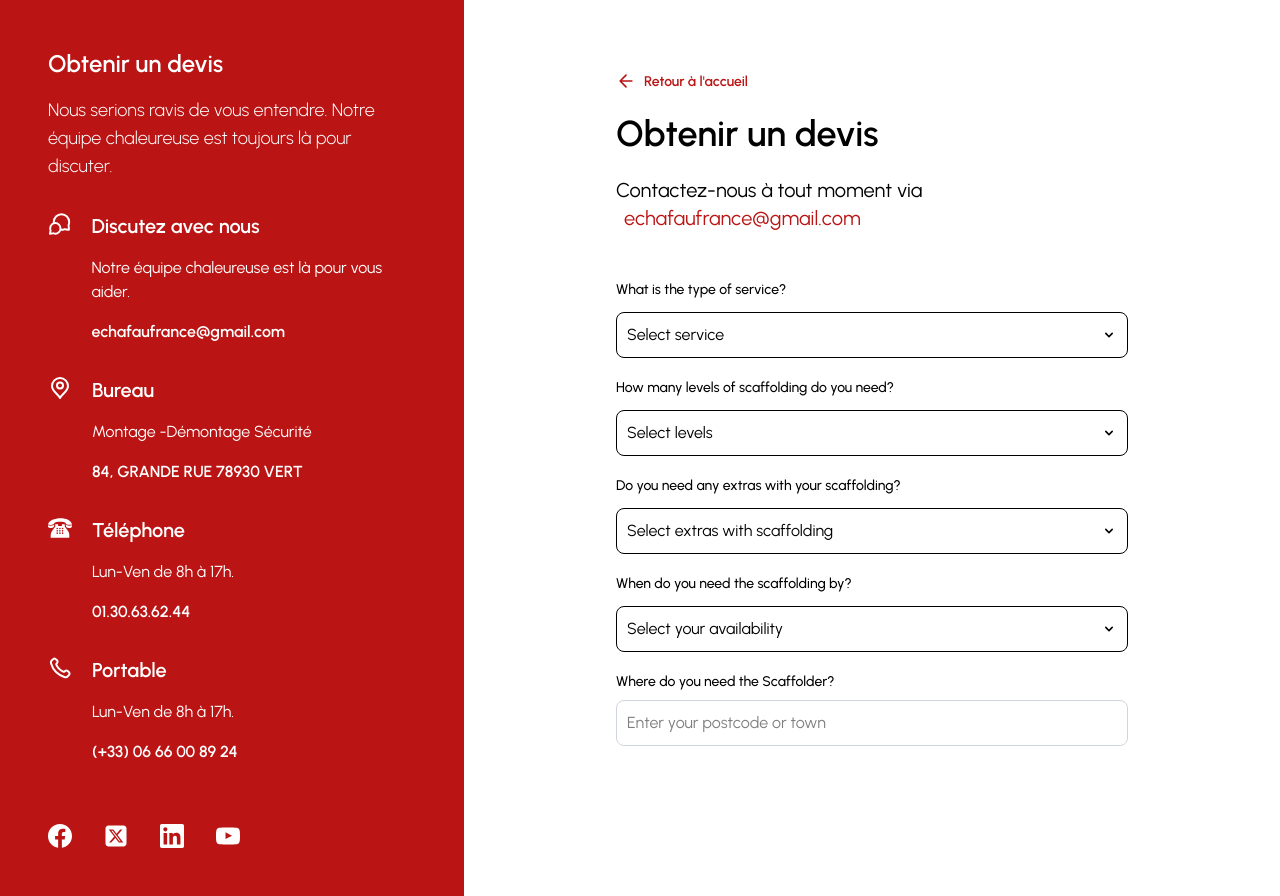
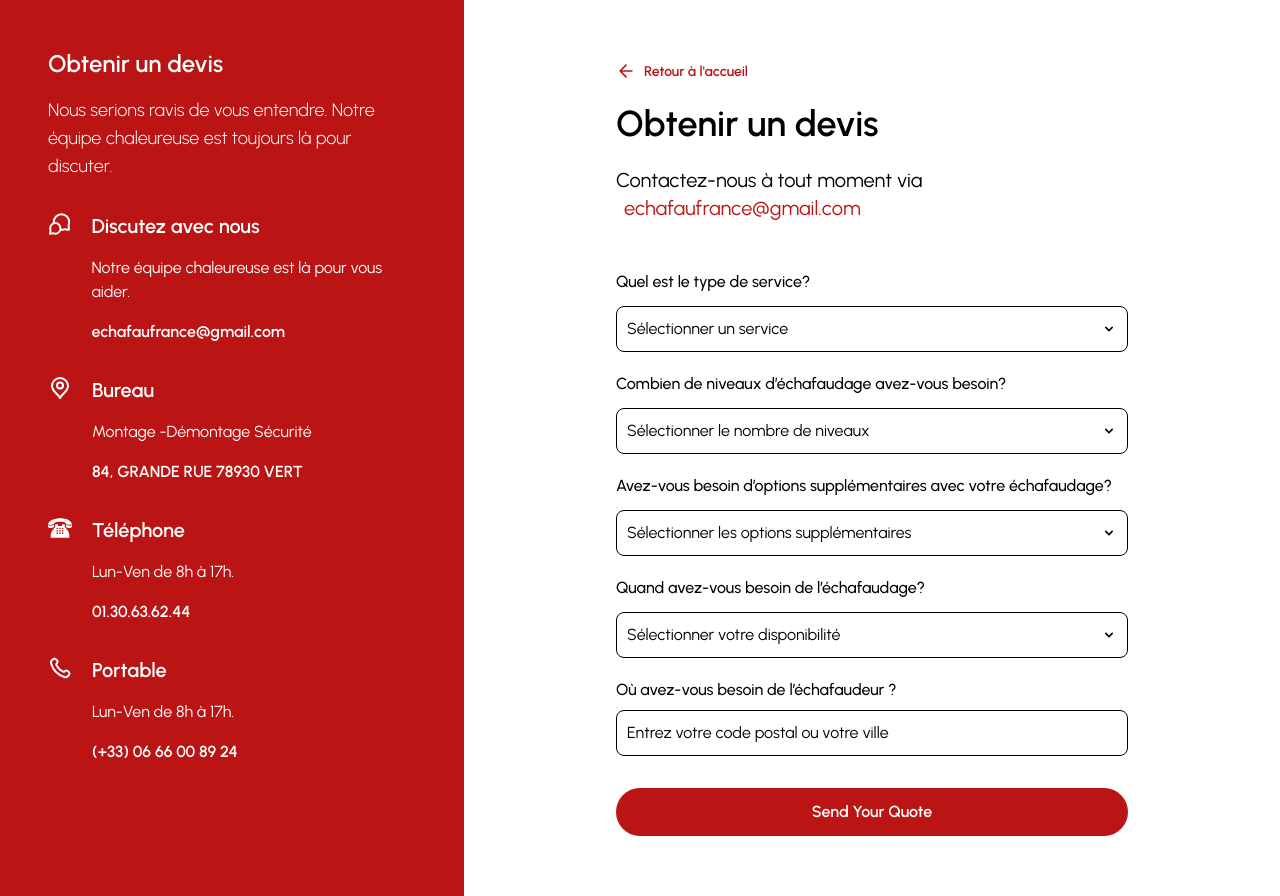
Before and after one commit to alaagonovo/echafauFrance, a Next.js app: page /getaquote in a window 1280 px wide. Built offline with nearby package versions, Linux system fonts and the light colour scheme.

Commit message:
simple edits

```diff
--- a/data/forms/selectInput/SelectInput.tsx
+++ b/data/forms/selectInput/SelectInput.tsx
@@ -49,10 +49,7 @@ function SelectInput({
 
   return (
     <div className="relative w-full">
-      <label
-        htmlFor={name}
-        className="block mb-2 text-sm font-medium text-labelColor"
-      >
+      <label htmlFor={name} className="block mb-2  font-medium ">
         {label}
       </label>
 
--- a/data/gatauote.ts
+++ b/data/gatauote.ts
@@ -1,42 +1,47 @@
 const getaquote = [
   {
-    label: "What is the type of service?",
-    placeholder: "Select service",
-    options: ["Residential property", "Block of flats", "Commercial premises"],
+    label: "Quel est le type de service?",
+    placeholder: "Sélectionner un service",
+    options: [
+      "Propriété résidentielle",
+      "Immeuble d'appartements",
+      "Locaux commerciaux",
+    ],
     name: "field1",
   },
   {
-    label: "How many levels of scaffolding do you need?",
-    placeholder: "Select levels",
-    options: ["1", "2", "3", "4-5", "6-9", "10-19", "20 or more"],
+    label: "Combien de niveaux d’échafaudage avez-vous besoin?",
+    placeholder: "Sélectionner le nombre de niveaux",
+    options: ["1", "2", "3", "4-5", "6-9", "10-19", "20 ou plus"],
     name: "field2",
   },
   {
-    label: "Do you need any extras with your scaffolding?",
-    placeholder: "Select extras with scaffolding",
+    label: "Avez-vous besoin d’options supplémentaires avec votre échafaudage?",
+    placeholder: "Sélectionner les options supplémentaires",
     options: [
-      "No extras",
-      "Chimney surround",
-      "Gin wheel",
-      "Ladder gate",
-      "Ladder hatch",
-      "Lifting bucket",
-      "Rubbish shoots",
-      "Signage",
+      "Aucune option supplémentaire",
+      "Entourage de cheminée",
+      "Poulie à corde",
+      "Porte d'échelle",
+      "Trappe d'échelle",
+      "Seau de levage",
+      "Goulottes à gravats",
+      "Signalétique",
     ],
     name: "field3",
   },
   {
-    label: "When do you need the scaffolding by?",
-    placeholder: "Select your availability",
+    label: "Quand avez-vous besoin de l’échafaudage?",
+    placeholder: "Sélectionner votre disponibilité",
     options: [
-      "In the next few days",
-      "In the next week",
-      "In the next 2 weeks",
-      "In the next month",
-      "In the next 2-3 months",
+      "Dans les prochains jours",
+      "Dans la semaine",
+      "Dans les 2 prochaines semaines",
+      "Dans le mois",
+      "Dans les 2-3 prochains mois",
     ],
     name: "field4",
   },
 ];
+
 export default getaquote;
--- a/src/app/(getaqoute)/getaquote/page.tsx
+++ b/src/app/(getaqoute)/getaquote/page.tsx
@@ -125,11 +125,8 @@ export default function GetAQuotePage() {
           data-aos-delay="550"
           data-aos-offset="0"
         >
-          <label
-            htmlFor="first_name"
-            className="block mb-2 text-sm font-medium text-labelColor"
-          >
-            Where do you need the Scaffolder?
+          <label htmlFor="first_name" className="block mb-2  font-medium">
+            Où avez-vous besoin de l’échafaudeur ?
           </label>
           <input
             type="text"
@@ -140,15 +137,16 @@ export default function GetAQuotePage() {
               setFormValues({ ...formValues, [e.target.name]: e.target.value });
             }}
             onClick={() => setOpenDropdownIndex(null)}
-            className="text-placeholderColor text-base rounded-lg  block w-full p-2.5 placeholder-placeholderColor border border-borderColor"
-            placeholder="Enter your postcode or town"
+            className="text-black text-base rounded-lg  block w-full p-2.5  border placeholder-black border-black"
+            placeholder="Entrez votre code postal ou votre ville"
             required
+            style={{ borderColor: "black" }}
           />
         </div>
         <input
           type="submit"
           value="Send Your Quote"
-          className="px-4 py-3 mt-3 bg-btnbg text-white rounded-3xl font-semibold cursor-pointer"
+          className="px-4 py-3 mt-3 bg-[var(--main-red)] text-white rounded-3xl font-semibold cursor-pointer"
           data-aos="fade-up"
           data-aos-delay="650"
           data-aos-offset="0"
--- a/src/components/common/header/Header.tsx
+++ b/src/components/common/header/Header.tsx
@@ -54,7 +54,7 @@ function Header() {
             </ul>
           </div>
           <div className={styles.roundLink}>
-            <RoundButton name="Obtenir un devis" path="/" />
+            <RoundButton name="Obtenir un devis" path="/getaquote" />
           </div>
           <button
             className={`p-2 rounded-[50%] ring-2 ring-[var(--main-red)] hidden ${styles.menuIcon}`}
--- a/src/components/sections/ournumbers/Ournumbers.tsx
+++ b/src/components/sections/ournumbers/Ournumbers.tsx
@@ -27,7 +27,7 @@ function Ournumbers() {
         {/* </h1> */}
       </div>
       <div className="max-w-[1380px] mx-auto">
-        <div className="w-[92%] mx-auto grid lg:grid-cols-3 grid-cols-1 gap-16 lg:gap-8 mt-16">
+        <div className="w-[92%] mx-auto grid lg:grid-cols-3 grid-cols-1 gap-16 lg:gap-8 mt-16 items-end">
           {numsData.map((stc, index) => (
             <Statisticscard key={index} stc={stc} />
           ))}
--- a/src/components/ui/asideform/AsideForm.tsx
+++ b/src/components/ui/asideform/AsideForm.tsx
@@ -2,8 +2,8 @@
 import React from "react";
 import Groupicon from "./Groupicon";
 import asideData from "../../../../data/asideformdata";
-import SocialIcon from "./SocialIcon";
-import socialData from "../../../../data/socialIcons";
+// import SocialIcon from "./SocialIcon";
+// import socialData from "../../../../data/socialIcons";
 import { usePathname } from "next/navigation";
 
 function AsideForm() {
@@ -25,11 +25,11 @@ function AsideForm() {
           <Groupicon group={item} index={index} key={index} />
         ))}
       </div>
-      <div className="flex gap-8 mt-12">
+      {/* <div className="flex gap-8 mt-12">
         {socialData.map((icon, index) => (
           <SocialIcon icon={icon} key={index} index={index} />
         ))}
-      </div>
+      </div> */}
     </aside>
   );
 }
```
